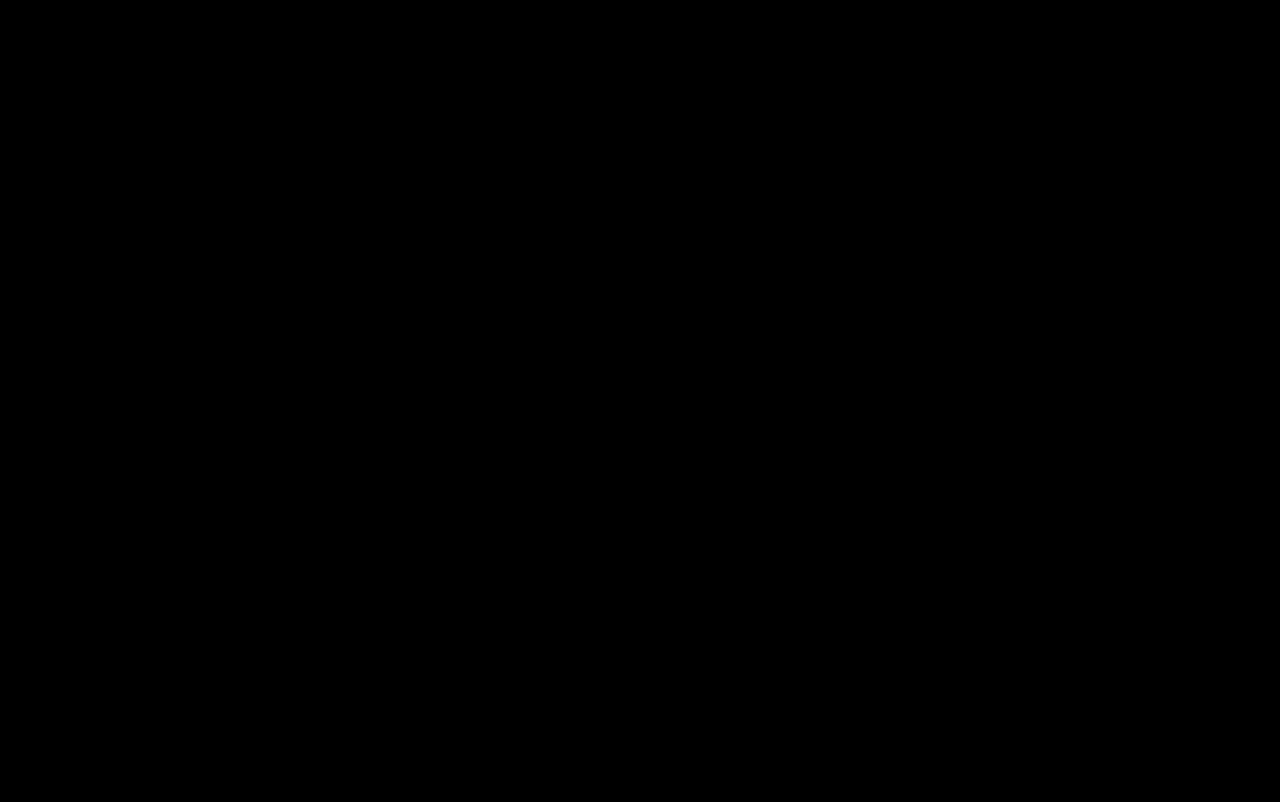
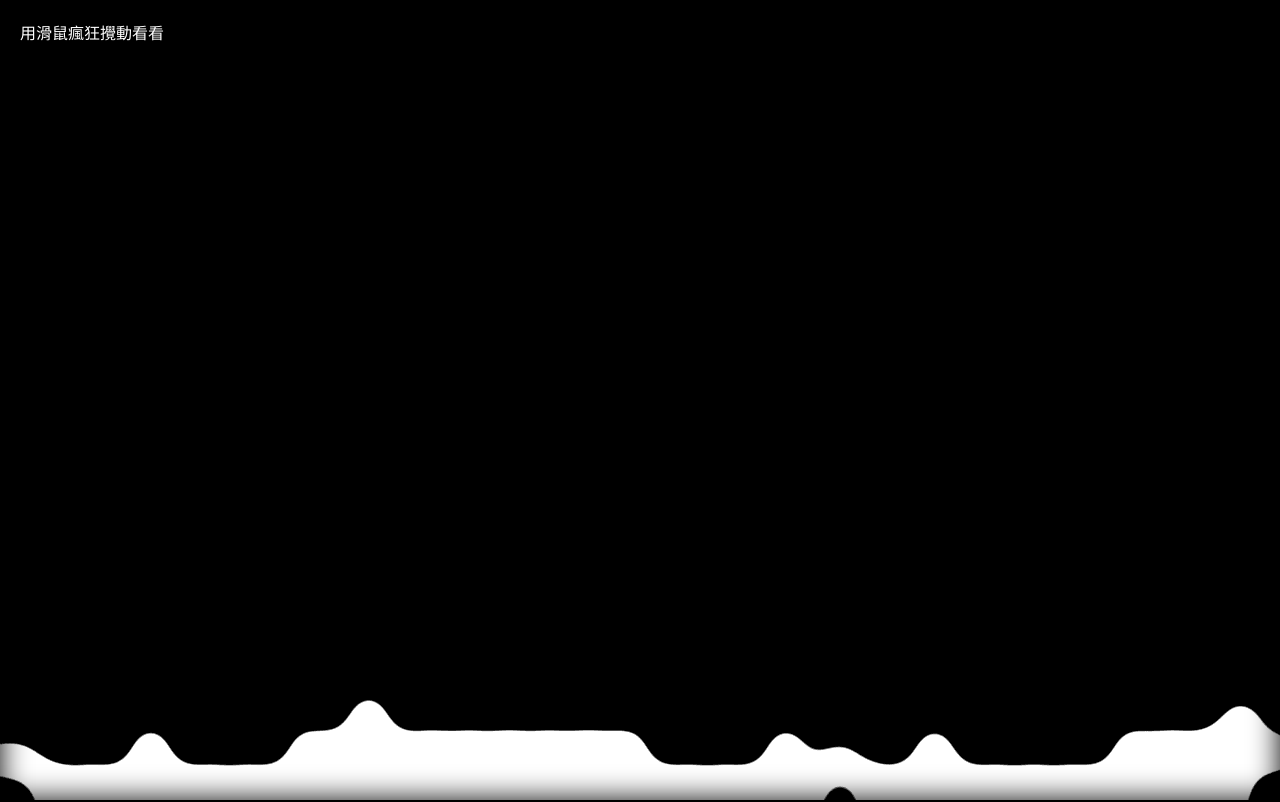
Before and after one commit to HiMAX91/Liquid-Glass, a plain HTML site: page index.html in a window 1280 px wide. Shown: the top 802 px of the page. Drawn offline with nearby package versions, Linux system fonts and the light colour scheme.

Commit message:
Update title and improve layout for liquid physics

```diff
--- a/index.html
+++ b/index.html
@@ -2,62 +2,98 @@
 <html lang="zh-TW">
 <head>
     <meta charset="UTF-8">
-    <title>Pro Liquid Physics</title>
-    <script src="https://cdnjs.cloudflare.com/ajax/libs/matter-js/0.19.0/matter.min.js"></script>
+    <title>Liquid Interaction</title>
+    <script src="https://unpkg.com/matter-js@0.19.0/build/matter.min.js"></script>
     <style>
-        body { margin: 0; overflow: hidden; background: #000; }
-        canvas { filter: url('#goo'); } /* 關鍵：把物理剛體融合為液體 */
+        body {
+            margin: 0;
+            padding: 0;
+            overflow: hidden;
+            background: #000;
+            height: 100vh;
+        }
+        /* 這是讓球體變液體的關鍵：如果沒這段，就只是垃圾圓圈 */
+        .gooey-layer {
+            filter: blur(15px) contrast(30);
+            background: #000;
+            width: 100%;
+            height: 100%;
+        }
+        canvas {
+            display: block;
+        }
+        .instruction {
+            position: absolute;
+            top: 20px;
+            left: 20px;
+            color: white;
+            font-family: sans-serif;
+            pointer-events: none;
+            z-index: 10;
+        }
     </style>
 </head>
 <body>
 
-    <svg xmlns="http://www.w3.org/2000/svg">
-        <defs>
-            <filter id="goo">
-                <feGaussianBlur in="SourceGraphic" stdDeviation="15" result="blur" />
-                <feColorMatrix in="blur" mode="matrix" values="1 0 0 0 0  0 1 0 0 0  0 0 1 0 0  0 0 0 30 -12" />
-            </filter>
-        </defs>
-    </svg>
+    <div class="instruction">用滑鼠瘋狂攪動看看</div>
+
+    <div class="gooey-layer" id="canvas-container"></div>
 
     <script>
-        const { Engine, Render, Runner, World, Bodies, MouseConstraint, Mouse, Composite } = Matter;
+        // 確保引擎加載後才執行
+        window.onload = () => {
+            const { Engine, Render, Runner, World, Bodies, MouseConstraint, Mouse } = Matter;
 
             const engine = Engine.create();
+            const container = document.getElementById('canvas-container');
+
             const render = Render.create({
-            element: document.body,
+                element: container,
                 engine: engine,
-            options: { width: window.innerWidth, height: window.innerHeight, wireframes: false, background: 'transparent' }
+                options: {
+                    width: window.innerWidth,
+                    height: window.innerHeight,
+                    wireframes: false,
+                    background: 'transparent'
+                }
             });
 
-        // 建立一群小球來模擬液體分子
+            // 產生 50 顆會互相黏合的液態粒子
             const particles = [];
-        for (let i = 0; i < 40; i++) {
-            particles.push(Bodies.circle(window.innerWidth/2 + Math.random()*50, 100, 25, {
-                render: { fillStyle: '#ffffff' },
-                friction: 0.00001,
-                restitution: 0.5,
-                density: 0.001
-            }));
+            for (let i = 0; i < 50; i++) {
+                particles.push(Bodies.circle(
+                    Math.random() * window.innerWidth,
+                    Math.random() * window.innerHeight,
+                    20,
+                    {
+                        render: { fillStyle: '#fff' },
+                        friction: 0.01,
+                        restitution: 0.8
+                    }
+                ));
             }
 
-        // 牆壁邊界
-        const ground = Bodies.rectangle(window.innerWidth/2, window.innerHeight + 25, window.innerWidth, 50, { isStatic: true });
-        const wallL = Bodies.rectangle(-25, window.innerHeight/2, 50, window.innerHeight, { isStatic: true });
-        const wallR = Bodies.rectangle(window.innerWidth+25, window.innerHeight/2, 50, window.innerHeight, { isStatic: true });
+            // 邊界：防止液體流出螢幕
+            const offset = 25;
+            World.add(engine.world, [
+                ...particles,
+                Bodies.rectangle(window.innerWidth/2, -offset, window.innerWidth, 50, { isStatic: true }),
+                Bodies.rectangle(window.innerWidth/2, window.innerHeight+offset, window.innerWidth, 50, { isStatic: true }),
+                Bodies.rectangle(window.innerWidth+offset, window.innerHeight/2, 50, window.innerHeight, { isStatic: true }),
+                Bodies.rectangle(-offset, window.innerHeight/2, 50, window.innerHeight, { isStatic: true })
+            ]);
 
-        World.add(engine.world, [...particles, ground, wallL, wallR]);
-
-        // 滑鼠互動：讓你真的可以「玩」這坨液體
+            // 加入滑鼠控制
             const mouse = Mouse.create(render.canvas);
             const mouseConstraint = MouseConstraint.create(engine, {
                 mouse: mouse,
-            constraint: { stiffness: 0.2, render: { visible: false } }
+                constraint: { stiffness: 0.1, render: { visible: false } }
             });
 
             World.add(engine.world, mouseConstraint);
             Runner.run(engine);
             Render.run(render);
+        };
     </script>
 </body>
 </html>
```
Lines whose indentation alone changed are shown as unchanged.
